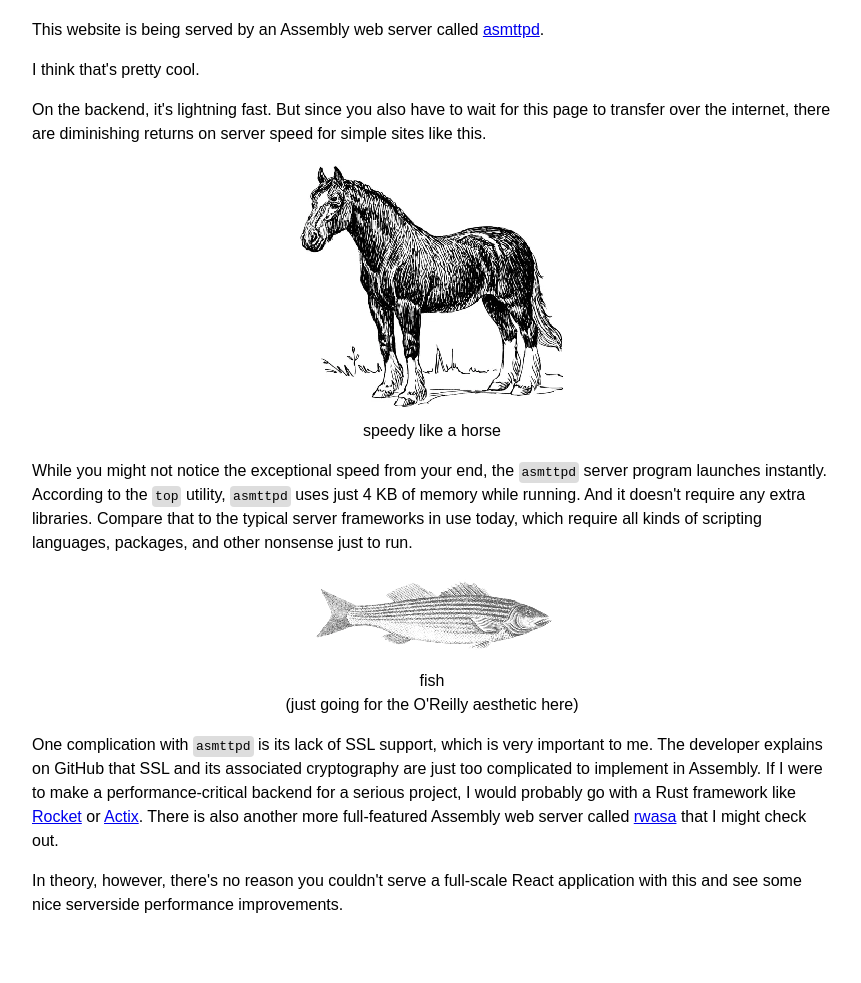
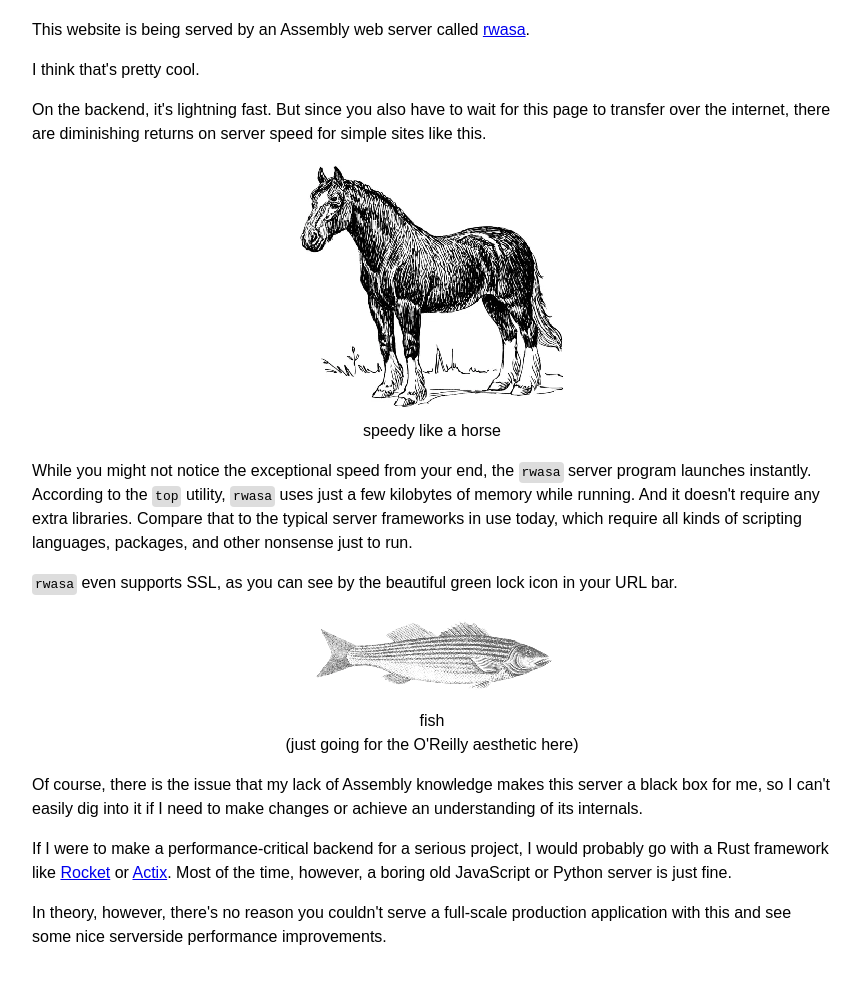
Before and after one commit to camdendotlol/assembly-site, a plain HTML site: page index.html in a window 1280 px wide. Shown: the part 91-1074 px from the top of the page, without its empty margins (208-1069 px from the left). Before the commit the page ends 1048 px from the top, so only its background shows below. Drawn offline with Linux system fonts and the light colour scheme.

Commit message:
switched servers

```diff
--- a/index.html
+++ b/index.html
@@ -11,20 +11,22 @@
   <body>
     <main>
       <h1>Hello from Assembly</h1>
-      <p>This website is being served by an Assembly web server called <a href="https://github.com/nemasu/asmttpd">asmttpd</a>.</p>
+      <p>This website is being served by an Assembly web server called <a href="https://2ton.com.au/rwasa/">rwasa</a>.</p>
       <p>I think that's pretty cool.</p>
       <p>On the backend, it's lightning fast. But since you also have to wait for this page to transfer over the internet, there are diminishing returns on server speed for simple sites like this.</p>
       <figure>
         <img src="horse.webp" alt="black and white horse drawing" style="height: 250px">
         <figcaption>speedy like a horse</figcaption>
       </figure>
-      <p>While you might not notice the exceptional speed from your end, the <code>asmttpd</code> server program launches instantly. According to the <code>top</code> utility, <code>asmttpd</code> uses just 4 KB of memory while running. And it doesn't require any extra libraries. Compare that to the typical server frameworks in use today, which require all kinds of scripting languages, packages, and other nonsense just to run.</p>
+      <p>While you might not notice the exceptional speed from your end, the <code>rwasa</code> server program launches instantly. According to the <code>top</code> utility, <code>rwasa</code> uses just a few kilobytes of memory while running. And it doesn't require any extra libraries. Compare that to the typical server frameworks in use today, which require all kinds of scripting languages, packages, and other nonsense just to run.</p>
+      <p><code>rwasa</code> even supports SSL, as you can see by the beautiful green lock icon in your URL bar.</p>
       <figure>
         <img src="fish.webp" alt="black and white fish drawing" style="width: 250px">
         <figcaption>fish<br />(just going for the O'Reilly aesthetic here)</figcaption>
       </figure>
-      <p>One complication with <code>asmttpd</code> is its lack of SSL support, which is very important to me. The developer explains on GitHub that SSL and its associated cryptography are just too complicated to implement in Assembly. If I were to make a performance-critical backend for a serious project, I would probably go with a Rust framework like <a href="https://rocket.rs/">Rocket</a> or <a href="https://actix.rs/">Actix</a>. There is also another more full-featured Assembly web server called <a href="https://2ton.com.au/rwasa/">rwasa</a> that I might check out.</p>
-      <p>In theory, however, there's no reason you couldn't serve a full-scale React application with this and see some nice serverside performance improvements.</p>
+      <p>Of course, there is the issue that my lack of Assembly knowledge makes this server a black box for me, so I can't easily dig into it if I need to make changes or achieve an understanding of its internals.</p>
+      <p>If I were to make a performance-critical backend for a serious project, I would probably go with a Rust framework like <a href="https://rocket.rs/">Rocket</a> or <a href="https://actix.rs/">Actix</a>. Most of the time, however, a boring old JavaScript or Python server is just fine.</p>
+      <p>In theory, however, there's no reason you couldn't serve a full-scale production application with this and see some nice serverside performance improvements.</p>
     </main>
   </body>
 </html>
```
